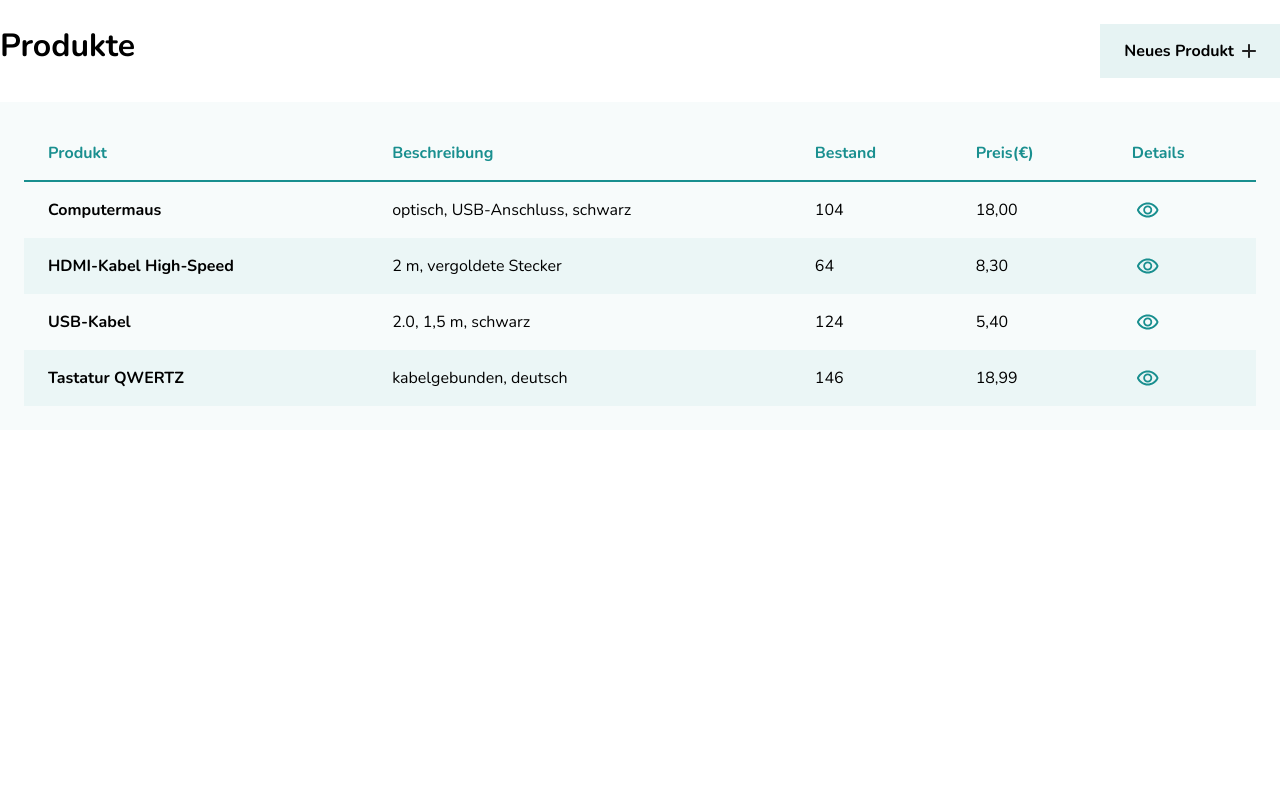
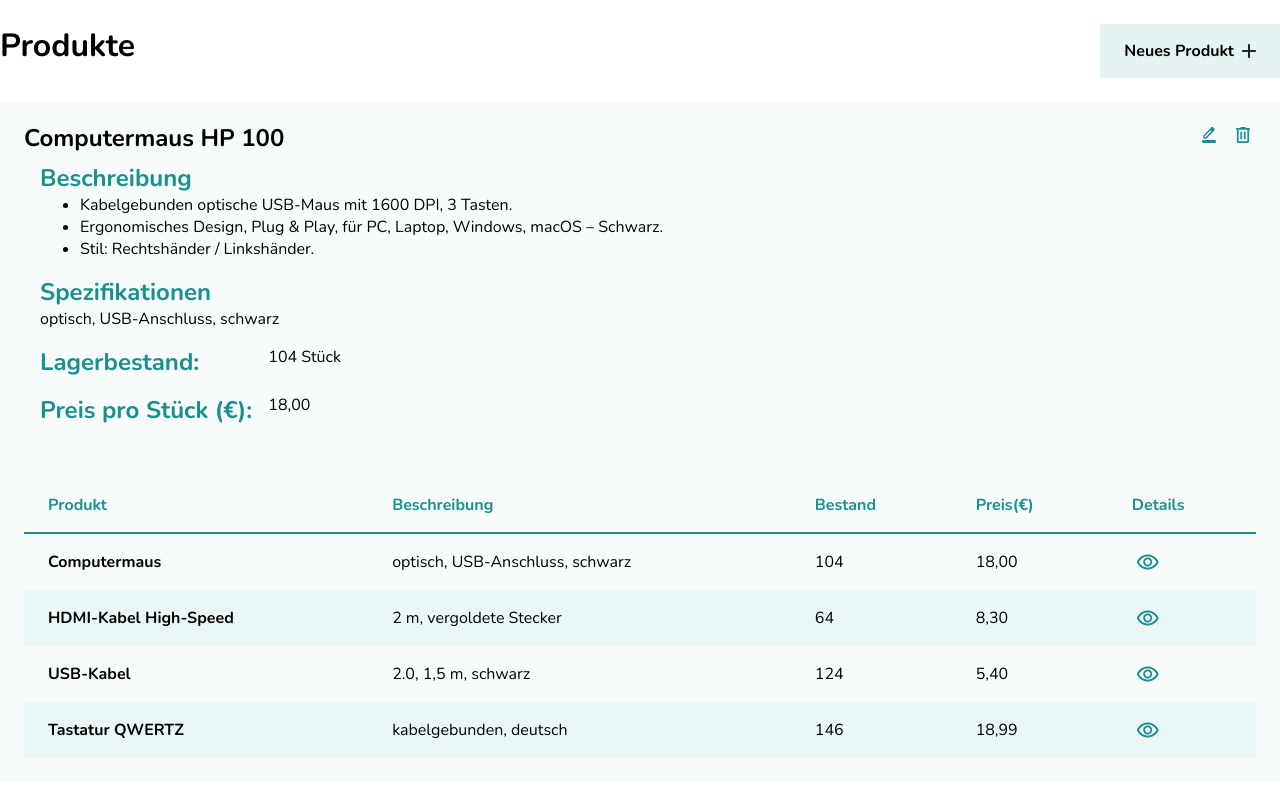
Before and after one commit to BilionIevgeniy/DA_product_list, an Angular app: page / in a window 1280 px wide. Shown: the top 796 px of the page. Built offline with nearby package versions, Linux system fonts and the light colour scheme.

Commit message:
added form

```diff
--- a/src/app/app.html
+++ b/src/app/app.html
@@ -1,3 +1,4 @@
 <app-header></app-header>
+<app-product-detail></app-product-detail>
 <app-product-list></app-product-list>
 <router-outlet />
--- a/src/app/app.ts
+++ b/src/app/app.ts
@@ -2,10 +2,11 @@ import { Component, signal } from '@angular/core';
 import { RouterOutlet } from '@angular/router';
 import { Header } from './layout/header/header';
 import { ProductList } from './shared/components/product-list/product-list';
+import { ProductDetail } from './shared/components/product-detail/product-detail';
 
 @Component({
   selector: 'app-root',
-  imports: [RouterOutlet, Header, ProductList],
+  imports: [RouterOutlet, Header, ProductList, ProductDetail],
   templateUrl: './app.html',
   styleUrl: './app.scss',
 })
--- a/src/app/shared/components/product-detail/product-detail.html
+++ b/src/app/shared/components/product-detail/product-detail.html
@@ -1 +1,33 @@
-<p>product-detail works!</p>
+<article class="product-detail">
+  <header class="product-detail__header">
+    <h1>Computermaus HP 100</h1>
+    <div>
+      <a class="btn--edit" aria-label="Details editieren"></a>
+      <button class="btn--delete" aria-label="Details löschen"></button>
+    </div>
+  </header>
+  <section aria-labelledby="description">
+    <h2 id="description">Beschreibung</h2>
+    <ul>
+      <li>Kabelgebunden optische USB-Maus mit 1600 DPI, 3 Tasten.</li>
+      <li>Ergonomisches Design, Plug &amp; Play, für PC, Laptop, Windows, macOS – Schwarz.</li>
+      <li>Stil: Rechtshänder / Linkshänder.</li>
+    </ul>
+  </section>
+  <section aria-labelledby="specs">
+    <h2 id="specs">Spezifikationen</h2>
+    <p>optisch, USB-Anschluss, schwarz</p>
+  </section>
+  <section>
+    <dl>
+      <dt>Lagerbestand:</dt>
+      <dd>
+        <data value="104">104 Stück</data>
+      </dd>
+      <dt>Preis pro Stück (€):</dt>
+      <dd>
+        <data value="18.00">18,00</data>
+      </dd>
+    </dl>
+  </section>
+</article>
--- a/src/app/shared/components/product-detail/product-detail.ts
+++ b/src/app/shared/components/product-detail/product-detail.ts
@@ -6,4 +6,13 @@ import { Component } from '@angular/core';
   templateUrl: './product-detail.html',
   styleUrl: './product-detail.scss',
 })
-export class ProductDetail {}
+export class ProductDetail {
+  detail = {
+    name: 'Gaming Maus',
+    description:
+      'Eine ergonomische Gaming-Maus mit hoher Präzision und einstellbare DPI. Ideal für FPS- und MOBA-Spiele, bietet sie eine langlebige Bauweise und komfortableSeitentasten für schnelles Reagieren.',
+    specs: 'dpi: 6400, cable length: 1.8m, color: Schwarz',
+    stock: 120,
+    price: 2500000,
+  };
+}
--- a/src/app/shared/components/product-list/product-list.ts
+++ b/src/app/shared/components/product-list/product-list.ts
@@ -6,4 +6,55 @@ import { Component } from '@angular/core';
   templateUrl: './product-list.html',
   styleUrl: './product-list.scss',
 })
-export class ProductList {}
+export class ProductList {
+  list = [
+    {
+      name: 'Gaming Maus',
+      description:
+        'Eine ergonomische Gaming-Maus mit hoher Präzision und einstellbare DPI. Ideal für FPS- und MOBA-Spiele, bietet sie eine langlebige Bauweise und komfortableSeitentasten für schnelles Reagieren.',
+      specs: 'dpi: 6400, cable length: 1.8m, color: Schwarz',
+      stock: 120,
+      price: 2500000,
+    },
+    {
+      name: 'USB-C Kabel',
+      description:
+        'Robustes Ladekabel für Smartphones, Tablets und Laptops. Unterstütztschnelles Laden und Datenübertragung. Perfekt für den täglichen Einsatz zu Hause, im Bürooder unterwegs.',
+      specs: 'length: 1m, color: Weiß, type: USB-C zu USB-A',
+      stock: 300,
+      price: 4800,
+    },
+    {
+      name: 'Mechanische Tastatur',
+      description:
+        'Hochwertige mechanische Tastatur mit RGB-Hintergrundbeleuchtung. Dieschnellen Switches sorgen für präzise Eingaben und langen Schreibkomfort. Ideal für Gamerund Vielschreiber.',
+      specs: 'switches: Red, connection: USB, color: Schwarz',
+      stock: 85,
+      price: 79.9,
+    },
+    {
+      name: 'HDMI Kabel',
+      description:
+        'Ein zuverlässiges HDMI 2.1 Kabel, das gestochen scharfe Bilder in 4Kund 8K Qualität liefert. Geeignet für Fernseher, Monitore, Konsolen und Projektoren.Unterstützt HDR und hohe Bildwiederholraten.',
+      specs: 'length: 2m, version: 2.1, color: Schwarz',
+      stock: 250,
+      price: 12.99,
+    },
+    {
+      name: 'Externe SSD',
+      description:
+        'Leistungsstarke und kompakte externe SSD für schnelleDatenübertragung. Perfekt für große Dateien, Gaming-Bibliotheken oder als Backup-Lösung.Stoßfestes Gehäuse für den mobilen Einsatz.',
+      specs: 'capacity: 1TB, interface: USB 3.2, color: Silber',
+      stock: 60,
+      price: 109.99,
+    },
+    {
+      name: 'Bluetooth Kopfhörer',
+      description:
+        'Kabellose Over-Ear Kopfhörer mit klaren Höhen und kräftigem Bass.Dank 20 Stunden Akkulaufzeit und komfortabler Ohrpolster ideal für lange Musik- oderGaming-Sessions.',
+      specs: 'battery life: 20h, color: Schwarz, connection: Bluetooth 5.0',
+      stock: 150,
+      price: 59.95,
+    },
+  ];
+}
```
Also changed, not shown: src/app/shared/components/product-form/product-form.html (added, +26 -0 lines), src/app/shared/components/product-form/product-form.ts (added, +9 -0 lines), src/app/shared/components/product-form/product-form.scss (added).
